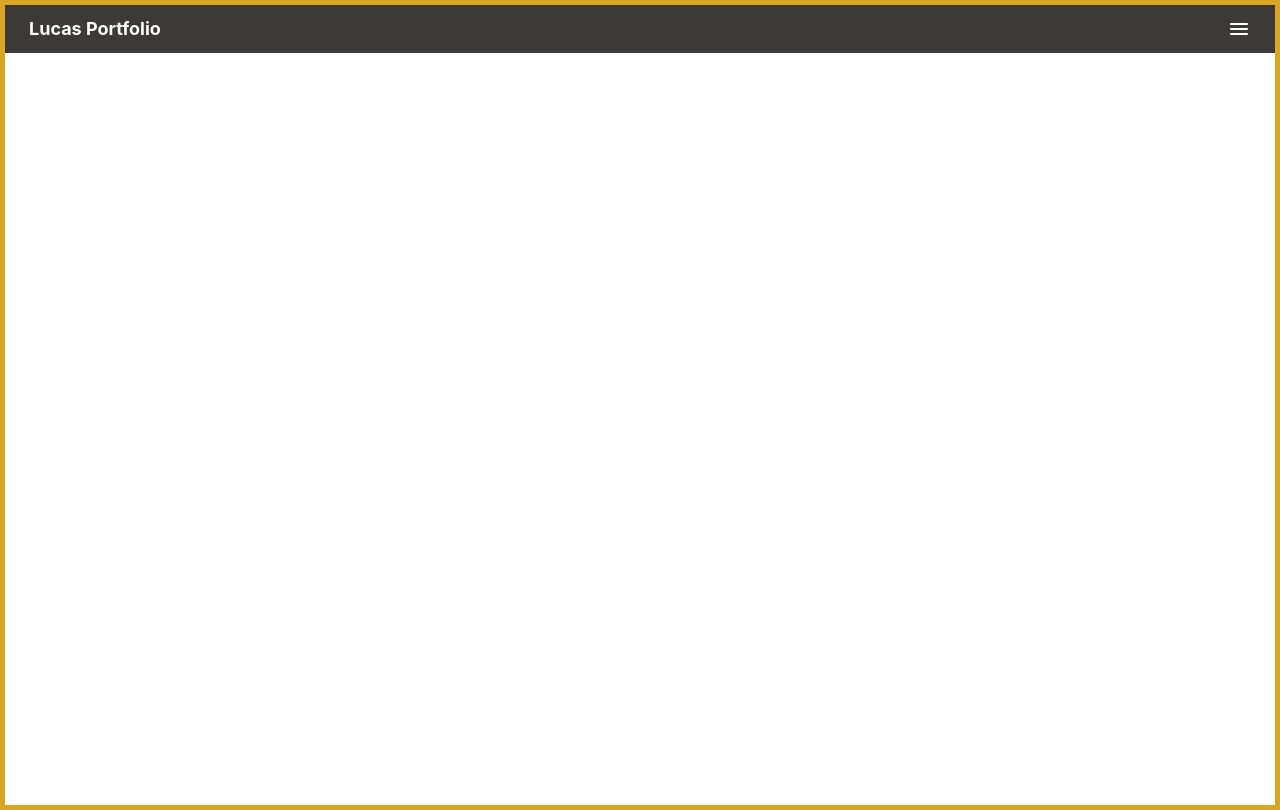
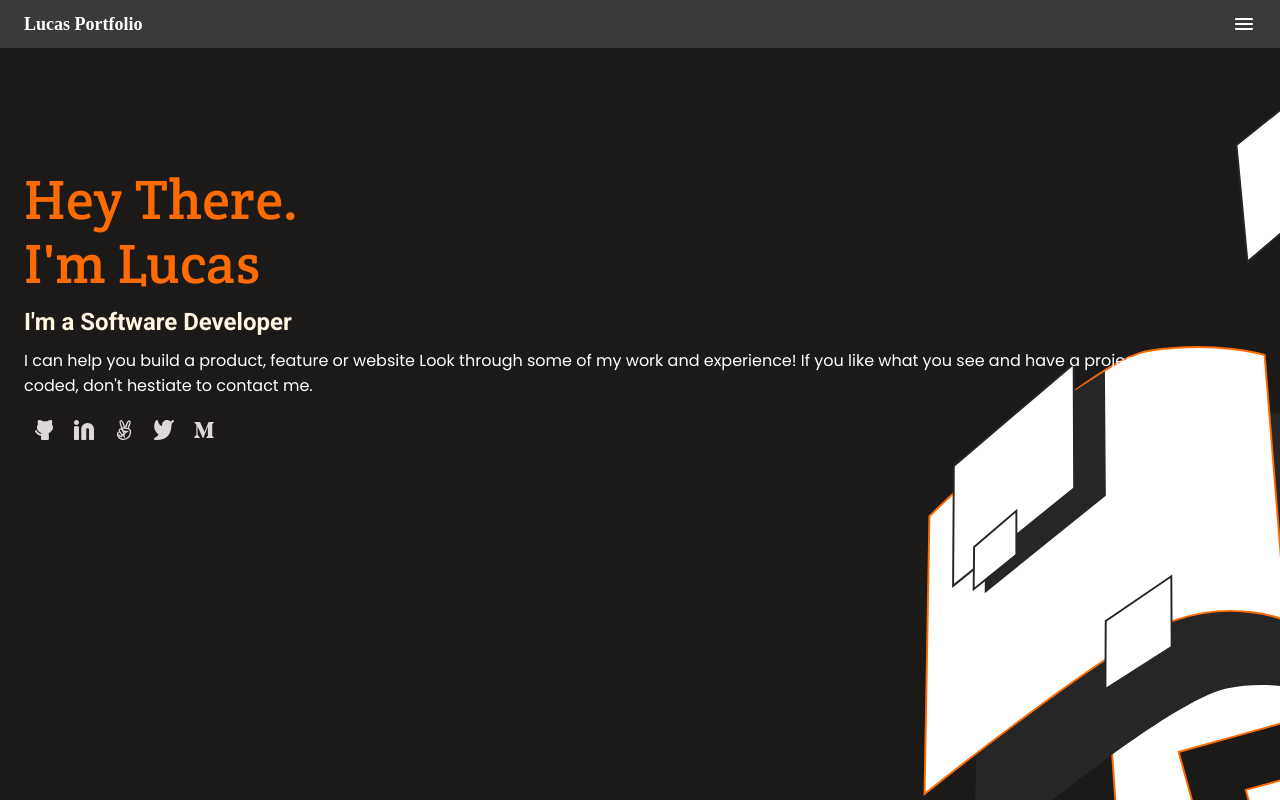
Before and after one commit to ryxtor/Portfolio, a website: page index.html in a window 1280 px wide. Drawn offline with Linux system fonts and the light colour scheme.

Commit message:
Add Headline section, logos and background files

```diff
--- a/index.html
+++ b/index.html
@@ -11,10 +11,42 @@
         <header class="header">
           <div class="logo"><a href="#">Lucas Portfolio</a></div>
           <nav class="icon">
-            <a href="#"><img src="src/Icon.svg"></a>
+            <a href="#"><img src="src/Menu.svg" alt="Menu icon"></a>
           </nav>
         </header>
+<section class="headline">
+<div class="headline-container">
+  <div class="headline-section1">
+    <h1>Hey There.<br/>
+    I'm Lucas</h1>
+    <h2>I'm a Software Developer</h2>
+    <p>I can help you build a product, feature or website Look through
+      some of my work and experience! If you like what you see and have
+       a project you need coded, don't hestiate to contact me.
+    </p>
+  </div>
+  <div class="headline-section2">
+    <ul>
+      <li>
+        <a href="#"><img src="src/github.svg" alt="Giuthub logo"></a>
+      </li>
+      <li>
+        <a href="#"><img src="src/Linkedin.svg" alt="Linkedin logo"></a>
+      </li>
+      <li>
+        <a href="#"><img src="src/Angelist.svg" alt="Angelists logo"></a>
+      </li>
+      <li>
+        <a href="#"><img src="src/twitter.svg" alt="Twitter logo"></a>
+      </li>
+      <li>
+        <a href="#"><img src="src/medium.svg" alt="Medium logo"></a>
+      </li>
+    </ul>
+  </div>
+</div>
 
+</section>
       </div>
     </body>
 </html>
--- a/style.css
+++ b/style.css
@@ -1,21 +1,21 @@
+@import url('https://fonts.googleapis.com/css2?family=Crete+Round&family=Poppins&family=Roboto:wght@700&display=swap');
+
 body {
-  font-family: Inter, "Roboto", sans-serif;
-  font-style: normal;
-  font-weight: normal;
   margin: 0;
   padding: 0;
 }
 
 .container {
   display: flex;
-  border: 5px solid goldenrod;
   height: 100vh;
+  flex-direction: column;
 }
 
 a {
   text-decoration: none;
   color: inherit;
 }
+
 .header {
   background: #3C3A39;
 width: 100%;
@@ -26,12 +26,8 @@ justify-content: space-between;
 }
 
 .icon {
-
-
   display: flex;
-
   padding: 12px 24px 12px 24px;
-
 }
 
 .logo {
@@ -43,3 +39,52 @@ justify-content: space-between;
   line-height: 24px;
   color: #FFFFFF;
 }
+
+.headline {
+  background-color: #1C1A19;
+  height: 100vh;
+}
+
+h1 {
+  color: #FF6B00;
+font-family: "Crete Round", sans-serif;
+font-size: 56px;
+line-height: 64px;
+letter-spacing: 0.37px;
+padding: 120px 24px 0px 24px;
+margin: 0;
+font-weight: normal;
+}
+
+h2 {
+  color: #FFF5e1;
+  padding: 12px 24px 0px 24px;
+  margin: 0;
+  font-family: Roboto;
+}
+
+p {
+  color: #FFFFFF;
+  padding: 12px 24px 0px 24px;
+margin: 0;
+font-family: poppins;
+}
+
+ul {
+  display: flex;
+  list-style: none;
+  align-items: flex-start;
+  padding: 12px 24px 0px 24px;
+  margin: 0;
+}
+
+li {
+  padding: 8px;
+}
+
+.headline {
+  background-image: url(src/illustration-header-mobile.svg);
+  background-repeat: no-repeat;
+  background-size: 45%;
+  background-position: 100% 55%;
+}
```
Also changed, not shown: src/Angelist.svg (added), src/GitHub.svg (added), src/Linkedin.svg (added), src/Medium.svg (added), src/Menu.svg (renamed from src/Icon.svg), src/Twitter.svg (added), src/illustration-header-mobile.svg (added).
